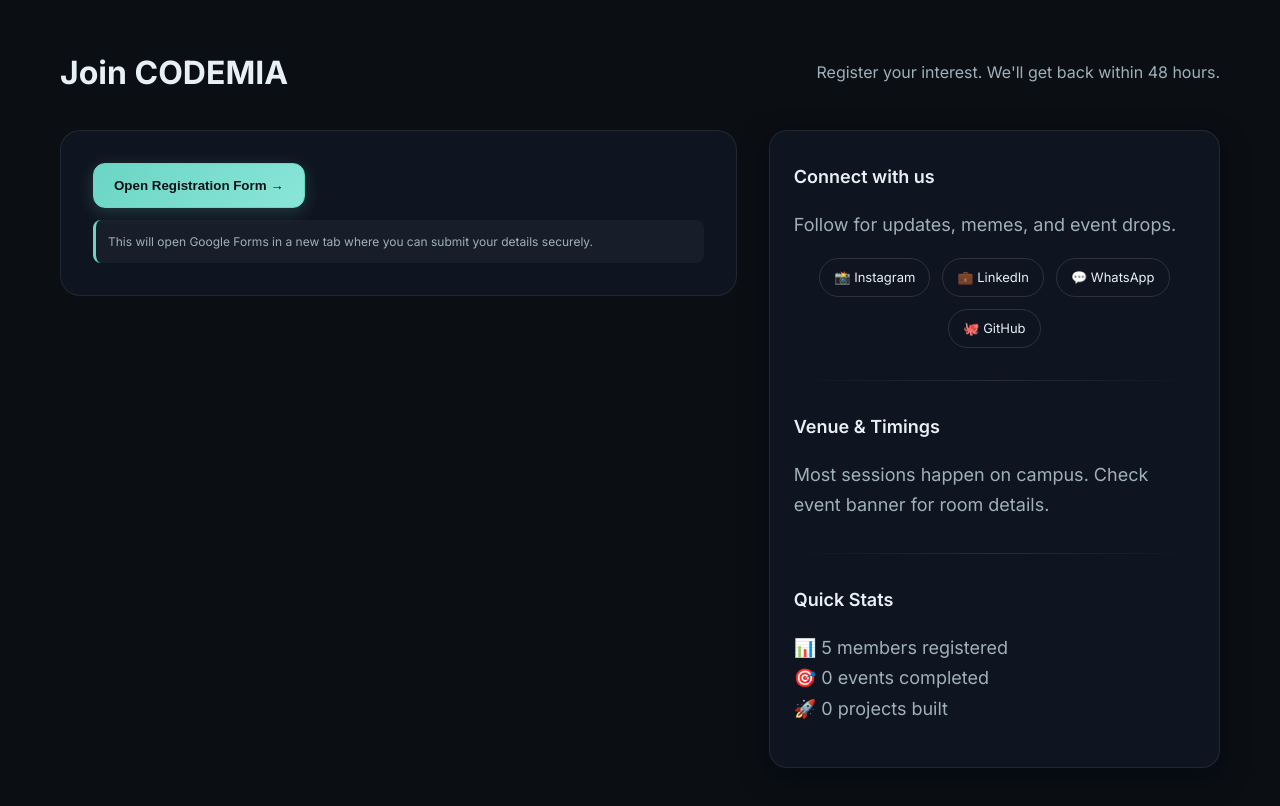
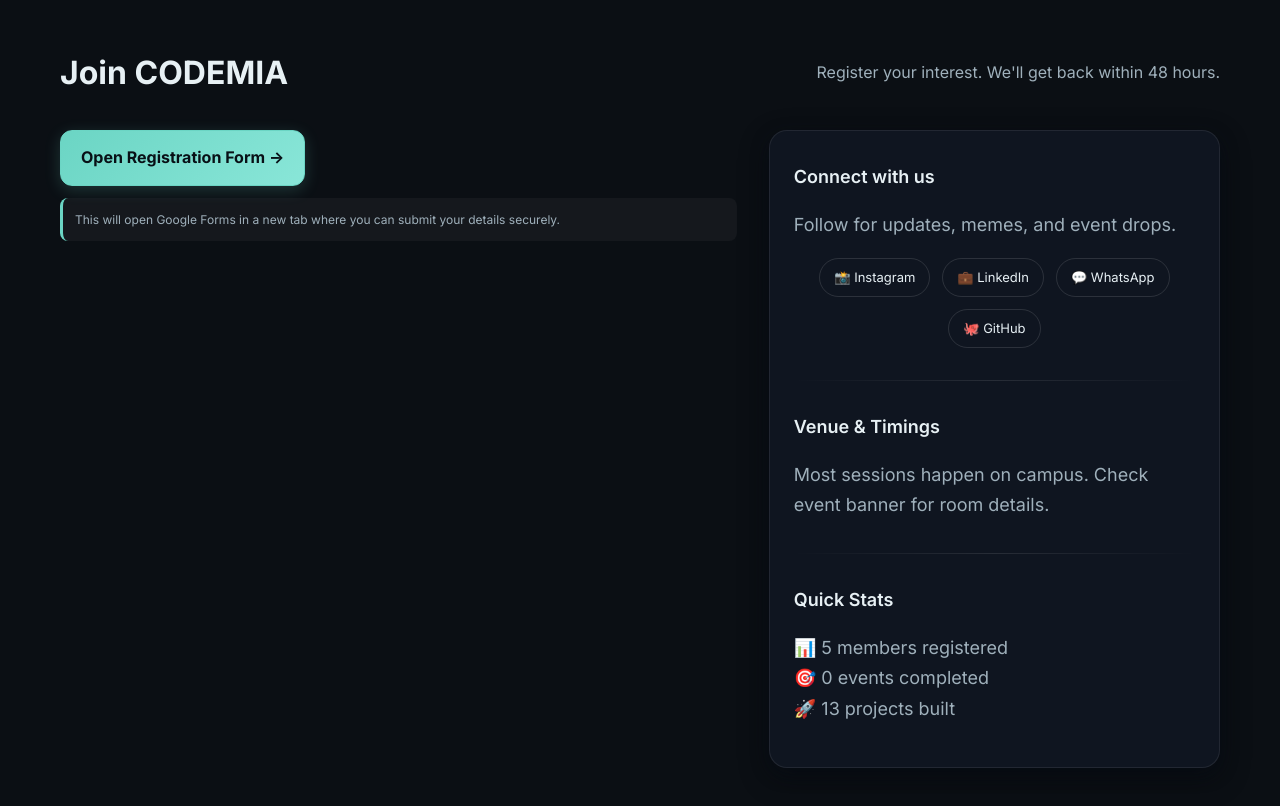
Before and after one commit to codemialtd-art/codemia.web, a plain HTML site: page index.html in a window 1280 px wide. Shown: the part 3300-4106 px from the top of the page. Drawn offline with Linux system fonts and the light colour scheme.

Commit message:
Update index.html

```diff
--- a/index.html
+++ b/index.html
@@ -9,7 +9,6 @@
   <link rel="preconnect" href="https://fonts.gstatic.com" crossorigin>
   <link rel="stylesheet" href="codemia.css">
   <link href="https://fonts.googleapis.com/css2?family=Inter:wght@300;400;500;600;700;800&display=swap" rel="stylesheet">
-
 </head>
 <body>
   <!-- NAVIGATION -->
@@ -162,21 +161,18 @@
           <p>Register your interest. We'll get back within 48 hours.</p>
         </div>
         <div class="contact">
-
-      <!-- Option A: Keep existing form that redirects to Google Forms -->
-      <form id="joinForm" novalidate>
-<!--         <label>Full Name<input required name="name" placeholder="Your name"/></label>
-        <label>Email<input required type="email" name="email" placeholder="you@gmail.com"/></label>
-        <label>Department / Year<input name="dept" placeholder="CSE, 1st year"/></label>
-        <label>What interests you?
-          <textarea name="message" rows="4" placeholder=" Events / Graphic Design / Content Creation / Technical Department.."></textarea>
-        </label> -->
-        <button class="btn primary" type="submit" src = "https://docs.google.com/forms/d/14xphO1_WfzDCNnPbYyCda5leOzVB92zSV6JsXGcBp3o/edit">Open Registration Form →</button>
+          <!-- Registration Button: Opens Google Form in new tab -->
+          <div>
+            <a
+              class="btn primary"
+              href="https://docs.google.com/forms/d/14xphO1_WfzDCNnPbYyCda5leOzVB92zSV6JsXGcBp3o/viewform"
+              target="_blank"
+              rel="noopener"
+            >Open Registration Form →</a>
             <div class="notice">
               This will open Google Forms in a new tab where you can submit your details securely.
             </div>
-      </form>
-
+          </div>
 
           <div>
             <div class="card">
@@ -196,14 +192,13 @@
               <p class="meta">
                 📊 <span id="members-footer">5</span> members registered<br>
                 🎯 <span id="events-footer">0</span> events completed<br>
-            🚀 <span id="projects-footer">0</span> projects built
+                🚀 <span id="projects-footer">13</span> projects built
               </p>
             </div>
           </div>
         </div>
       </div>
     </section>
-
   </main>
 
   <footer>
@@ -213,7 +208,5 @@
     </div>
   </footer>
   <script src="codemia.js"></script>
-
-
 </body>
 </html>
```
Lines whose indentation alone changed are shown as unchanged.
